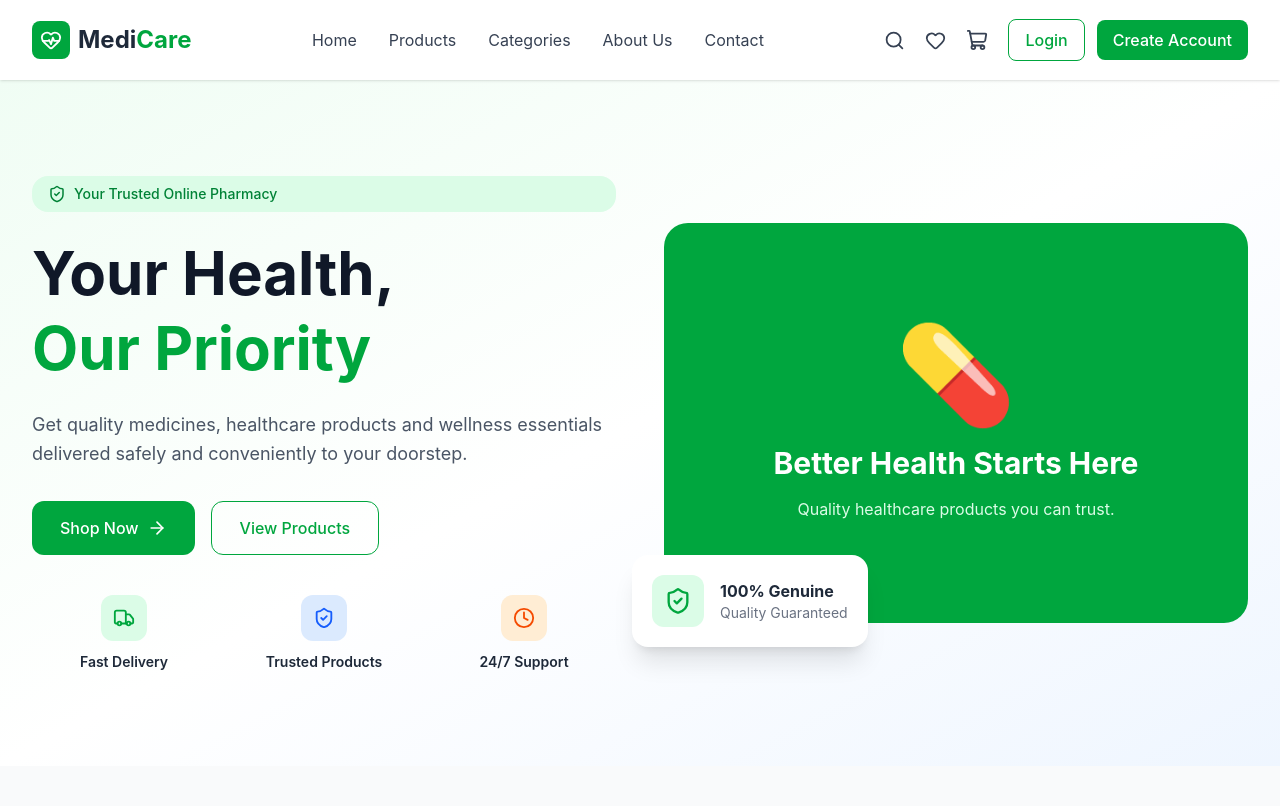
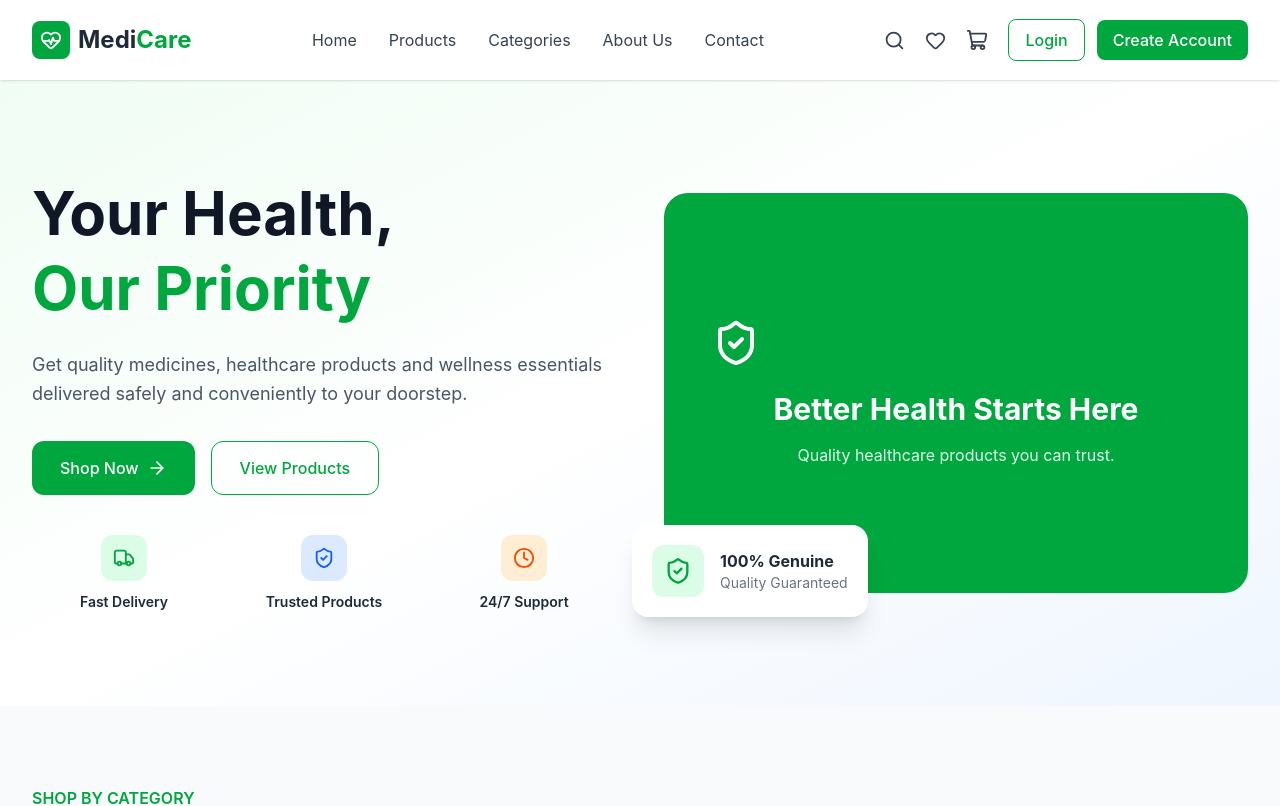
Before and after one commit to Aubamy/medicare, a React (Vite) app: page / in a window 1280 px wide. Shown: the top 806 px of the page. Built offline with nearby package versions, Linux system fonts and the light colour scheme; no server answers.

Commit message:
design-update

```diff
--- a/src/components/Hero.tsx
+++ b/src/components/Hero.tsx
@@ -17,7 +17,7 @@ const Hero = () => {
           <div className="w-full min-w-0">
 
             {/* Trusted Badge */}
-            <div className="flex w-full items-center gap-2 bg-green-100 text-green-700 px-3 sm:px-4 py-2 rounded-2xl text-xs sm:text-sm font-medium mb-6">
+            {/* <div className="flex w-full items-center gap-2 bg-green-100 text-green-700 px-3 sm:px-4 py-2 rounded-2xl text-xs sm:text-sm font-medium mb-6">
               <ShieldCheck
                 size={18}
                 className="shrink-0"
@@ -26,7 +26,7 @@ const Hero = () => {
               <span className="min-w-0">
                 Your Trusted Online Pharmacy
               </span>
-            </div>
+            </div> */}
 
             {/* Heading */}
             <h1 className="text-4xl sm:text-5xl lg:text-6xl font-bold text-gray-900 leading-tight">
@@ -120,7 +120,9 @@ const Hero = () => {
               <div className="text-center text-white w-full">
 
                 <div className="text-6xl sm:text-8xl mb-5 sm:mb-6">
-                  💊
+                  <ShieldCheck
+                size={48}
+              />
                 </div>
 
                 <h2 className="text-2xl sm:text-3xl font-bold">
```
